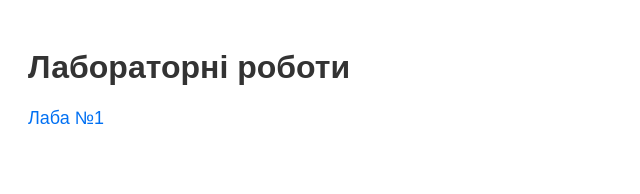
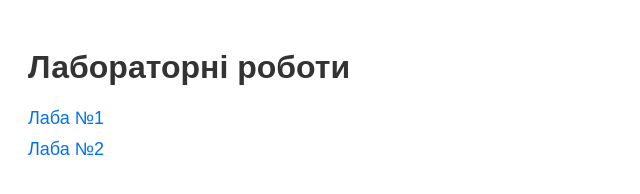
Before and after one commit to Biocideee/Front-end, a plain HTML site: page docs/index.html in a window 1280 px wide. Shown: the whole page, without its empty margins (0-640 px from the left). Drawn offline with Linux system fonts and the light colour scheme.

Commit message:
Update index.html

```diff
--- a/docs/index.html
+++ b/docs/index.html
@@ -16,6 +16,7 @@
   <h1>Лабораторні роботи</h1>
   <ul>
     <li><a href="Lab1/">Лаба №1</a></li>
+    <li><a href="Lab2/">Лаба №2</a></li>
   </ul>
 </body>
 </html>
```
